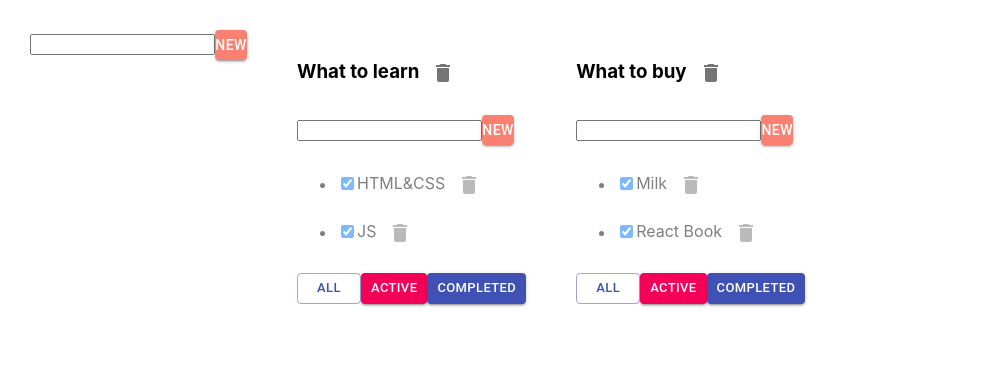
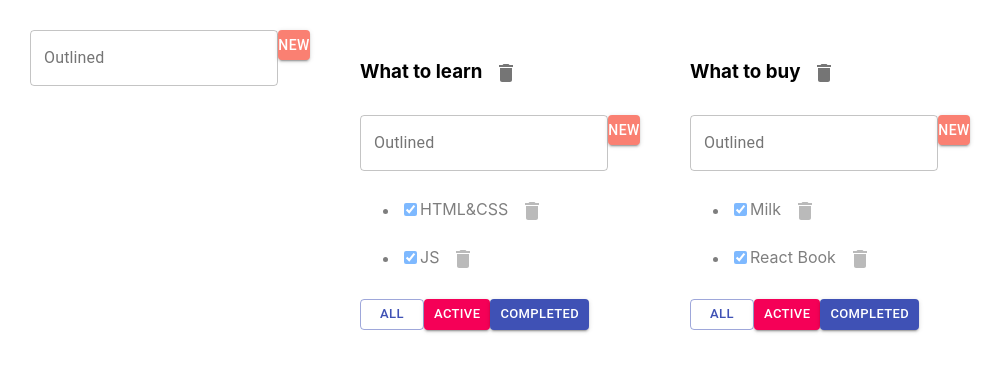
Before and after one commit to UlianaOr/ToodoList, a React (Create React App) app: page / in a window 1280 px wide. Shown: the top 372 px of the page, without its empty margins (0-1004 px from the left). Built offline with nearby package versions, Linux system fonts and the light colour scheme.

Commit message:
TextField

```diff
--- a/src/AddItemForm.tsx
+++ b/src/AddItemForm.tsx
@@ -1,4 +1,4 @@
-import { Button } from '@material-ui/core';
+import { Button, TextField } from '@material-ui/core';
 import React, {ChangeEvent, KeyboardEvent, useState} from 'react';
 
 type AddItemFormPropsType = {
@@ -31,11 +31,20 @@ export function AddItemForm(props: AddItemFormPropsType) {
     }
 
     return <div>
-        <input value={title}
+        {/* <input value={title}
                onChange={onChangeHandler}
                onKeyPress={onKeyPressHandler}
                className={error ? "error" : ""}
-        />
+        /> */}
+         <TextField
+         id="outlined-basic"
+         label="Outlined"
+         variant="outlined"
+         value={title}
+         onChange={onChangeHandler}
+         onKeyPress={onKeyPressHandler}
+         className={error ? "error" : ""}
+         />
         {/* <button onClick={addItem}>+</button> */}
         <Button variant="contained" color="primary" onClick={addItem} style = {{maxWidth:'30px', maxHeight: '30px',minHeight: '30px', minWidth: '30px', backgroundColor: 'salmon'}}>NEW</Button>
 
```
